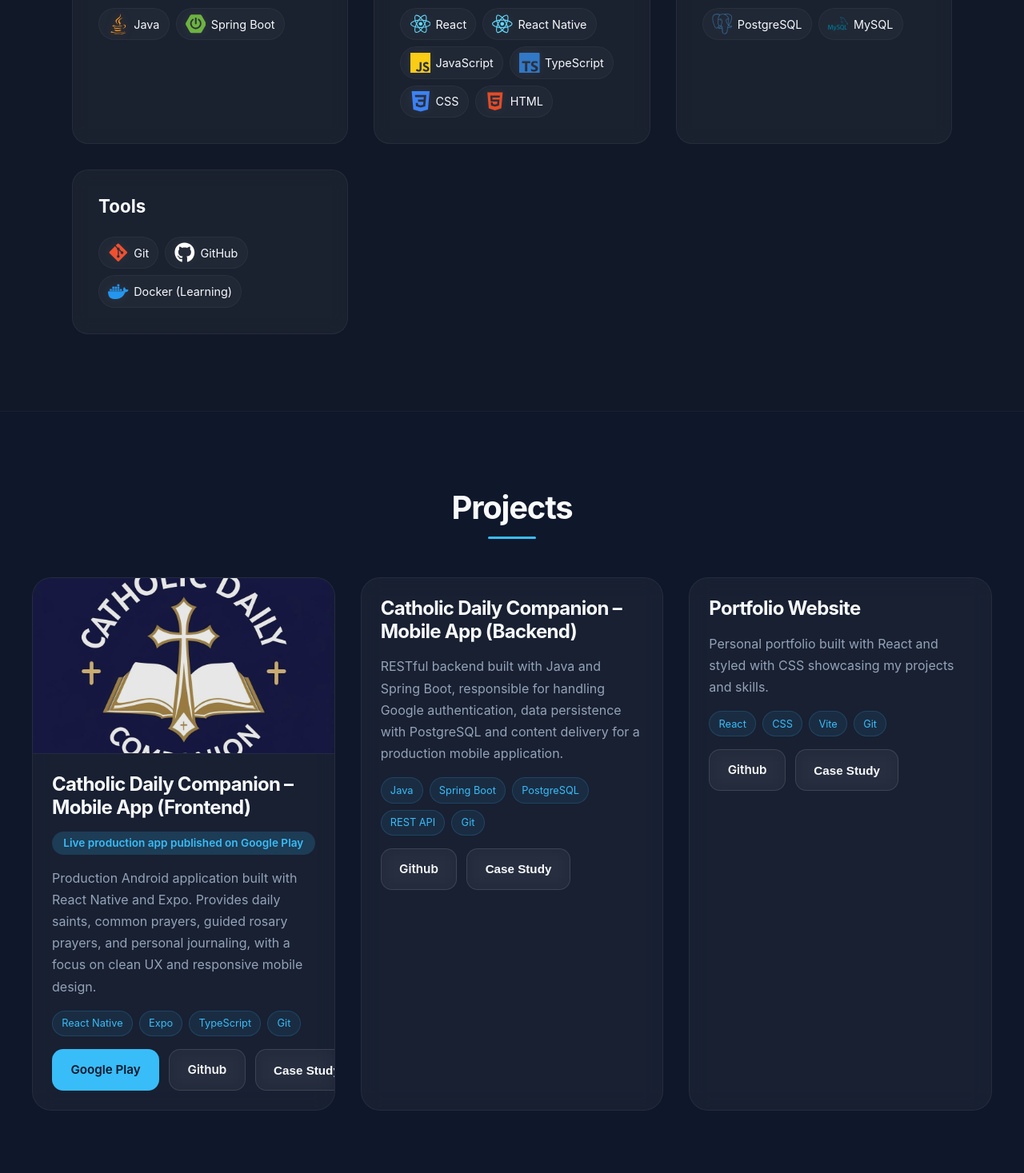
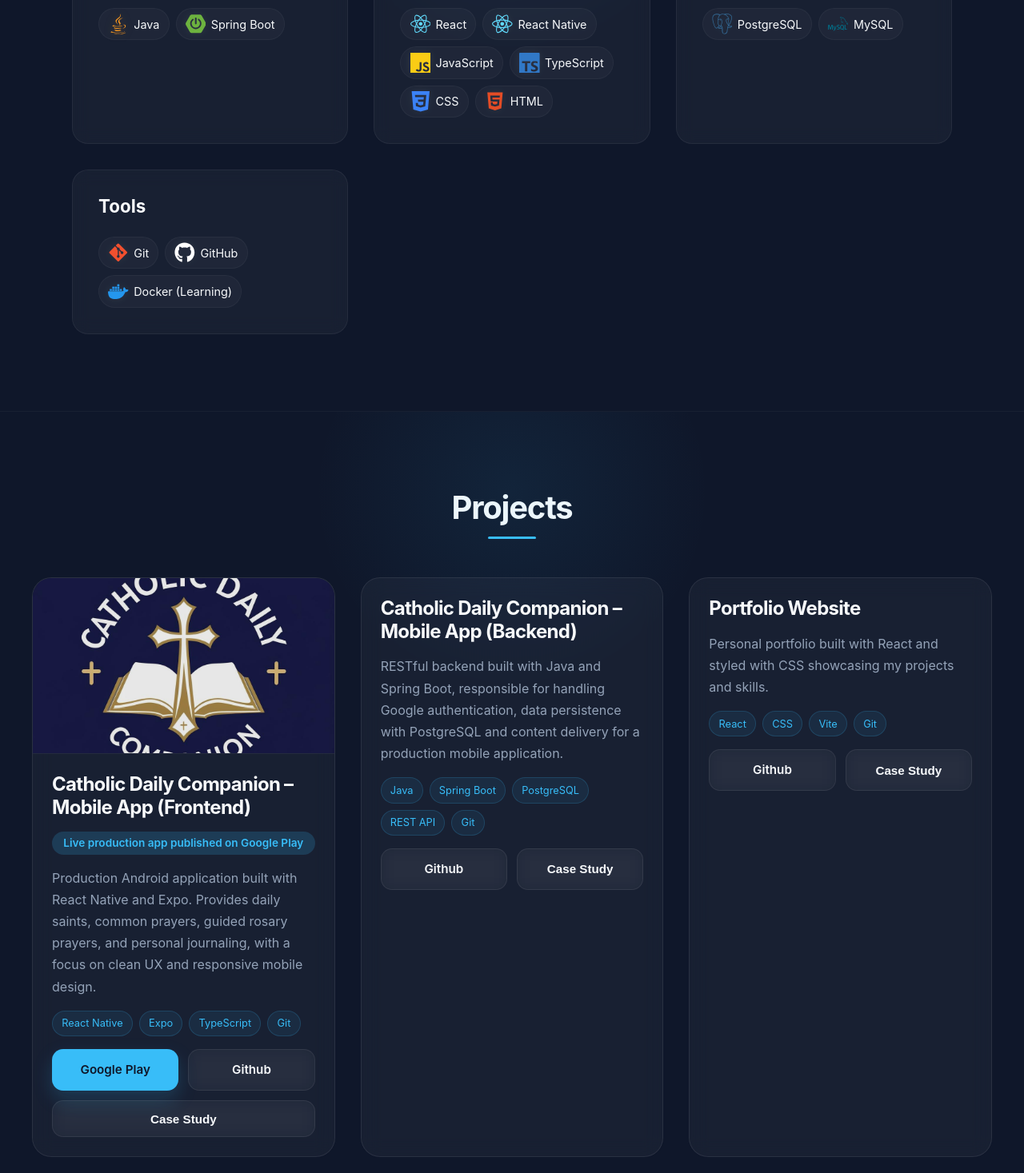
Before and after one commit to Alekaz94/portfolio, a React (Vite) app: page / in a window 1280 px wide. Shown: the part 1330-2797 px from the top of the page at 80% size. Built offline with nearby package versions, Linux system fonts and the light colour scheme.

Commit message:
Changed majority of colors, backgrounds and btn to global styles and variables

```diff
--- a/src/components/hero/Hero.tsx
+++ b/src/components/hero/Hero.tsx
@@ -29,10 +29,10 @@ const Hero = () => {
                     </p>
 
                     <div className="actions">
-                        <a href="#projects" className="btn cta">
+                        <a href="#projects" className="btn btn-primary">
                             View My Work
                         </a>
-                        <a href="/alexandros_kazalis_resume.pdf" className="btn cta-outline" target="_blank" rel="noopener noreferrer" download>
+                        <a href="/alexandros_kazalis_resume.pdf" className="btn btn-secondary" target="_blank" rel="noopener noreferrer" download>
                             <FaDownload /> Download CV
                         </a>
                     </div>
--- a/src/components/hero/hero.css
+++ b/src/components/hero/hero.css
@@ -9,7 +9,7 @@
         radial-gradient(circle at bottom right,
         rgba(59,130,246,0.10),
         transparent 35%),
-        #0f172a;;
+        var(--bg-primary);
 }
 
 .hero-section::before {
@@ -18,7 +18,8 @@
     inset: 0;
     background-image:
         linear-gradient(rgba(255,255,255,0.03) 1px, transparent 1px),
-        linear-gradient(90deg, rgba(255,255,255,0.015) 1px, transparent 1px);    background-size: 40px 40px;
+        linear-gradient(90deg, rgba(255,255,255,0.015) 1px, transparent 1px);
+    background-size: 40px 40px;
     mask-image:
         radial-gradient(circle at center, black, transparent 80%);
     pointer-events: none;
@@ -69,7 +70,7 @@
     height: 150px;
     border-radius: 50%;
     object-fit: cover;
-    border: 3px solid rgba(255,255,255,0.08);
+    border: 3px solid var(--border);
     box-shadow:
         0 10px 30px rgba(0,0,0,0.35),
         0 0 40px rgba(56,189,248,0.12);
@@ -84,19 +85,19 @@
     font-size: 2.5rem;
     font-weight: 700;
     margin-bottom: 0.5rem;
-    color: #f8fafc;
+    color: var(--text-primary);
     letter-spacing: -0.03em;
 }
 
 .subtitle {
     font-size: 1.25rem;
-    color: #38bdf8;
+    color: var(--accent);
     margin-bottom: 1rem;
     font-weight: 500;
 }
 
 .stack {
-    color: #e2e8f0;
+    color: #dbeafe;
     font-size: 1.1rem;
     font-weight: 500;
     margin-top: 1rem;
@@ -105,7 +106,7 @@
 
 .description {
     line-height: 1.8;
-    color: #94a3b8;
+    color: var(--text-secondary);
     margin-bottom: 2rem;
     font-size: 1.05rem;
 }
@@ -118,41 +119,6 @@
     justify-content: center;
 }
 
-.btn {
-    padding: 0.9rem 1.6rem;
-    border-radius: 14px;
-    text-decoration: none;
-    font-weight: 600;
-    transition: all 0.25s ease;
-}
-
-.btn.cta {
-    background: #38bdf8;
-    color: #0f172a;
-    box-shadow:
-        0 10px 25px rgba(56,189,248,0.25);
-}
-
-.btn.cta:hover {
-    background: #0ea5e9;
-    transform: translateY(-3px);
-    box-shadow:
-        0 15px 35px rgba(56,189,248,0.35);
-}
-
-.btn.cta-outline {
-    border: 1px solid rgba(255,255,255,0.12);
-    color: #f8fafc;
-    background: rgba(255,255,255,0.03);
-    backdrop-filter: blur(10px);
-}
-
-.btn.cta-outline:hover {
-    background: rgba(255,255,255,0.06);
-    border-color: rgba(56,189,248,0.4);
-    transform: translateY(-3px);
-}
-
 .social-links {
     display: flex;
     gap: 1rem;
@@ -161,12 +127,12 @@
 }
 
 .social {
-    color: #94a3b8;
+    color: var(--text-secondary);
     transition: all 0.25s ease;
 }
 
 .social:hover {
-    color: #38bdf8;
+    color: var(--accent);
     transform: translateY(-3px) scale(1.05);
 }
 
@@ -176,7 +142,7 @@
     left: 50%;
     transform: translateX(-50%);
     font-size: 2rem;
-    color: #1a73e8;
+    color: var(--accent);
     animation: bounce 2s infinite;
     z-index: 1;
     cursor: pointer;
--- a/src/components/navbar/Navbar.tsx
+++ b/src/components/navbar/Navbar.tsx
@@ -27,7 +27,7 @@ const Navbar = () => {
                         <li><a href="#tech" onClick={closeMenu}>Tech Stack</a></li>
                         <li><a href="#projects" onClick={closeMenu}>Projects</a></li>
                         <li><a href="#contact" onClick={closeMenu}>Contact</a></li>
-                        <li><a href="/alexandros_kazalis_resume.pdf" target="_blank" rel="noopener noreferrer" className="resume-btn" download>Resume</a></li>
+                        <li><a href="/alexandros_kazalis_resume.pdf" target="_blank" rel="noopener noreferrer" className="resume-btn" download>Download CV</a></li>
                     </ul>
                 </div>
 
--- a/src/components/project/Project.tsx
+++ b/src/components/project/Project.tsx
@@ -123,7 +123,8 @@ const Projects = () => {
                             <section>
                                 <h3>Outcome</h3>
                                 <p>
-                                    A stable, stateless backend supporting a live mobile application.                                </p>
+                                    A stable, stateless backend supporting a live mobile application.
+                                </p>
                             </section>
 
                             <section>
@@ -143,7 +144,15 @@ const Projects = () => {
                     tech={["React", "CSS", "Vite", "Git"]}
                     repoLink="https://github.com/Alekaz94/portfolio"
                     caseStudyLink={() => openModal("Portfolio Website Case Study",
-                        "This portfolio showcases my work with a simple, clean, and modern design. It was built using React and styled with CSS. The challenge was to create a responsive and dynamic layout that highlights my projects effectively.")}
+                        <>
+                            <section>
+                                <h3>Overview</h3>
+                                <p>
+                                    This portfolio showcases my work with a simple, clean, and modern design. It was built using React and styled with CSS. The challenge was to create a responsive and dynamic layout that highlights my projects effectively.
+                                </p>
+                            </section>
+                        </>
+                    )}
                 />
             </div>
 
--- a/src/components/project/ProjectCard.tsx
+++ b/src/components/project/ProjectCard.tsx
@@ -39,17 +39,17 @@ const ProjectCard = ({ title, description, tech, image, repoLink, liveLink, high
 
                 <div className="project-actions">
                     {liveLink && (
-                        <a href={liveLink} target="_blank" rel="noopener noreferrer" className="btn google-play">
+                        <a href={liveLink} target="_blank" rel="noopener noreferrer" className="btn btn-primary">
                             Google Play
                         </a>
                     )}
                     {repoLink && (
-                        <a href={repoLink} target="_blank" rel="noopener noreferrer" className="btn cta-outline">
+                        <a href={repoLink} target="_blank" rel="noopener noreferrer" className="btn btn-secondary">
                             Github
                         </a>
                     )}
                     {caseStudyLink && (
-                        <button onClick={caseStudyLink} className="btn cta-outline case-study">Case Study</button>
+                        <button onClick={caseStudyLink} className="btn btn-secondary">Case Study</button>
                     )}
                 </div>
             </div>
--- a/src/components/project/project.css
+++ b/src/components/project/project.css
@@ -1,20 +1,21 @@
 .project-section {
     padding: 6rem 2rem;
     overflow: hidden;
-    background: #0f172a;
+    background: var(--bg-primary);
     border-top: 1px solid rgba(255,255,255,0.04);
 }
 
 .project-section::before {
     content: "";
     position: absolute;
-    bottom: -200px;
-    left: -100px;
-    width: 450px;
-    height: 450px;
+    top: -150px;
+    left: 50%;
+    transform: translateX(-50%);
+    width: 500px;
+    height: 500px;
     background:
         radial-gradient(circle,
-        rgba(56,189,248,0.08)
+        rgba(56,189,248,0.08),
         transparent 70%);
     pointer-events: none;
 }
@@ -23,7 +24,7 @@
     text-align: center;
     margin-bottom: 3rem;
     font-size: 2.5rem;
-    color: #f8fafc;
+    color: var(--text-primary);
     letter-spacing: -0.03em;
 }
 
@@ -33,7 +34,7 @@
     width: 60px;
     height: 3px;
     margin: 12px auto 0;
-    background: #38bdf8;
+    background: var(--accent);
     border-radius: 2px;
 }
 
@@ -48,7 +49,7 @@
 .project-highlight {
     display: inline-block;
     background: rgba(56,189,248,0.18);
-    color: #38bdf8;
+    color: var(--accent);
     text-align: center;
     padding: 0.25rem 0.6rem;
     border-radius: 999px;
--- a/src/components/project/projectCard.css
+++ b/src/components/project/projectCard.css
@@ -1,7 +1,7 @@
 .project-card {
-    background-color: rgba(255,255,255,0.04);
-    border: 1px solid rgba(255,255,255,0.06);
-    border-radius: 24px;
+    background: var(--card-bg);
+    border: 1px solid var(--border);
+    border-radius: var(--radius-lg);
     overflow: hidden;
     backdrop-filter: blur(12px);
     transition:
@@ -43,12 +43,12 @@
 
 .project-card-title {
     font-size: 1.5rem;
-    color: #f8fafc;
+    color: var(--text-primary);
     letter-spacing: -0.03em;
 }
 
 .project-card-description {
-    color: #94a3b8;
+    color: var(--text-secondary);
     line-height: 1.7;
     font-size: 1rem;
 }
@@ -66,7 +66,7 @@
 
 .tech-badge {
     background: rgba(56,189,248,0.08);
-    color: #38bdf8;
+    color: var(--accent);
     border: 1px solid rgba(56,189,248,0.18);
     border-radius: 999px;
     padding: 0.35rem 0.7rem;
@@ -83,52 +83,12 @@
 
 .project-actions {
     display: flex;
+    flex-wrap: wrap;
     gap: 0.75rem;
     margin-top: auto;
-    justify-content: flex-start;
 }
 
-.google-play {
-    background-color: #38bdf8;
-    color: #0f172a;
-    border: none;
-    font-weight: 700;
-    transition: all 0.25s ease;
-    text-align: center;
+.project-actions .btn {
+    flex: 1;
+    min-width: 140px;
 }
-
-.google-play:hover {
-    background: #0ea5e9;
-    transform: translateY(-2px);
-    box-shadow: 0 10px 20px rgba(56,189,248,0.2);
-}
-
-.case-study{
-    background: rgba(255,255,255,0.03);
-    border: 1px solid rgba(255,255,255,0.08);
-    color: #f8fafc;
-    transition: all 0.25s ease;
-}
-
-.case-study:hover {
-    background: rgba(255,255,255,0.06);
-    border-color: rgba(56,189,248,0.25);
-    color: #38bdf8;
-    cursor: pointer;
-    transform: translateY(-2px);
-}
-
-.case-study:focus {
-    outline: none;
-    box-shadow: 0 0 0 3px rgba(26, 115, 232, 0.4);
-}
-
-.btn {
-    display: inline-flex;
-    align-items: center;
-    justify-content: center;
-    gap: 0.5rem;
-    padding: 0.5rem 0.75rem;
-    border-radius: 0.5rem;
-    white-space: wrap;
-}
--- a/src/components/techstack/techStack.css
+++ b/src/components/techstack/techStack.css
@@ -1,6 +1,6 @@
 .skill-section {
     padding: 6rem 2rem;
-    background: #111827;
+    background: var(--bg-primary);
     border-top: 1px solid rgba(255,255,255,0.04);
     position: relative;
     overflow: hidden;
@@ -9,10 +9,11 @@
 .skill-section::before {
     content: "";
     position: absolute;
-    top: -200px;
-    right: -100px;
-    width: 400px;
-    height: 400px;
+    top: -150px;
+    left: 50%;
+    transform: translateX(-50%);
+    width: 500px;
+    height: 500px;
     background:
         radial-gradient(circle,
         rgba(56,189,248,0.08),
@@ -24,7 +25,7 @@
     text-align: center;
     font-size: 2.5rem;
     margin-bottom: 3rem;
-    color: #f8fafc;
+    color: var(--text-primary);
     letter-spacing: -0.03em;
 }
 
@@ -34,7 +35,7 @@
     width: 60px;
     height: 3px;
     margin: 12px auto 0;
-    background: #38bdf8;
+    background: var(--accent);
     border-radius: 2px;
 }
 
@@ -73,7 +74,7 @@
 .skill-card h3 {
     margin-bottom: 1.5rem;
     font-size: 1.4rem;
-    color: #f8fafc;
+    color: var(--text-primary);
 }
 
 .tech-items {
@@ -91,7 +92,7 @@
     align-items: center;
     gap: 0.4rem;
     font-size: 0.9rem;
-    color: #f8fafc;
+    color: var(--text-primary);
     transition:
         background 0.25s ease,
         transform 0.25s ease;
```
Also changed, not shown: src/components/contact/contact.css (+66 -17 lines), src/components/footer/footer.css (+13 -10 lines), src/components/navbar/navbar.css (+11 -30 lines), src/styling/modal.css (+8 -8 lines).
